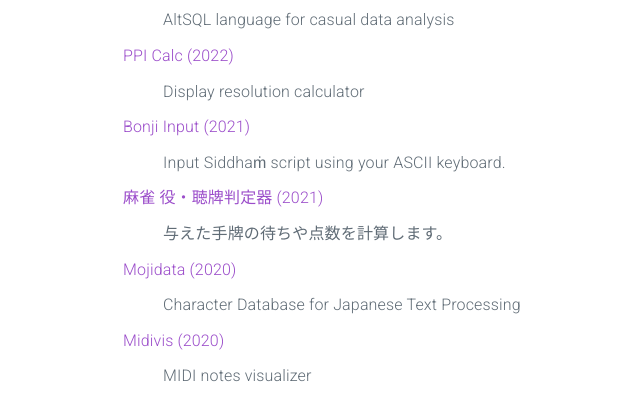
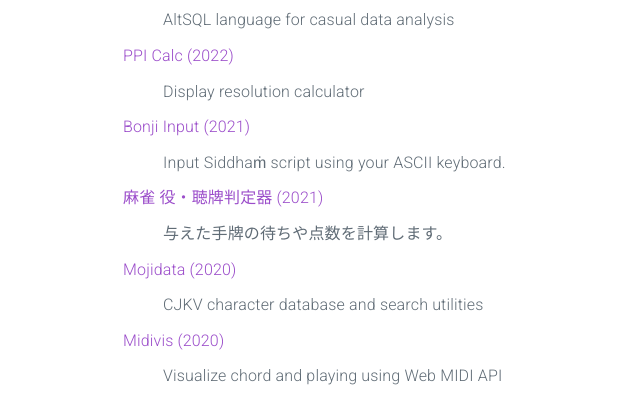
Before and after one commit to mandel59/mandel59.github.com, a plain HTML site: page docs/index.html in a window 1280 px wide. Shown: the part 378-774 px from the top of the page, without its empty margins (137-777 px from the left). Drawn offline with Linux system fonts and the light colour scheme.

Commit message:
Update project descriptions

```diff
--- a/docs/index.html
+++ b/docs/index.html
@@ -38,8 +38,8 @@
     <dt><a href="https://ppicalc.ryusei.dev/">PPI Calc (2022)</a></dt><dd>Display resolution calculator</dd>
     <dt><a href="https://mandel59.github.io/bonji-input/">Bonji Input (2021)</a></dt><dd>Input Siddhaṁ script using your ASCII keyboard.</dd>
     <dt><a href="https://mandel59.github.io/mahjong/" hreflang="ja" lang="ja">麻雀 役・聴牌判定器 (2021)</a></dt><dd lang="ja">与えた手牌の待ちや点数を計算します。</dd>
-    <dt><a href="https://github.com/mandel59/mojidata">Mojidata (2020)</a></dt><dd>Character Database for Japanese Text Processing</dd>
-    <dt><a href="https://midivis.ryusei.dev/">Midivis (2020)</a></dt><dd>MIDI notes visualizer</dd>
+    <dt><a href="https://github.com/mandel59/mojidata">Mojidata (2020)</a></dt><dd>CJKV character database and search utilities</dd>
+    <dt><a href="https://midivis.ryusei.dev/">Midivis (2020)</a></dt><dd>Visualize chord and playing using Web MIDI API</dd>
     <dt><a href="https://github.com/mandel59/mplus_build">mplus_build (2015)</a></dt><dd>working directory for building of M+ outline fonts</dd>
     <dt><a href="https://github.com/mandel59/unifill">Unifill (2013)</a></dt><dd>Cross-platform Unicode library for <a href="http://haxe.org/">Haxe</a>.</dd>
     <dt><a href="https://mandel59.github.io/emoji4u/">Unicode Emoji for You (2012)</a></dt><dd>Present random Droid emoji for you.</dd>
```
